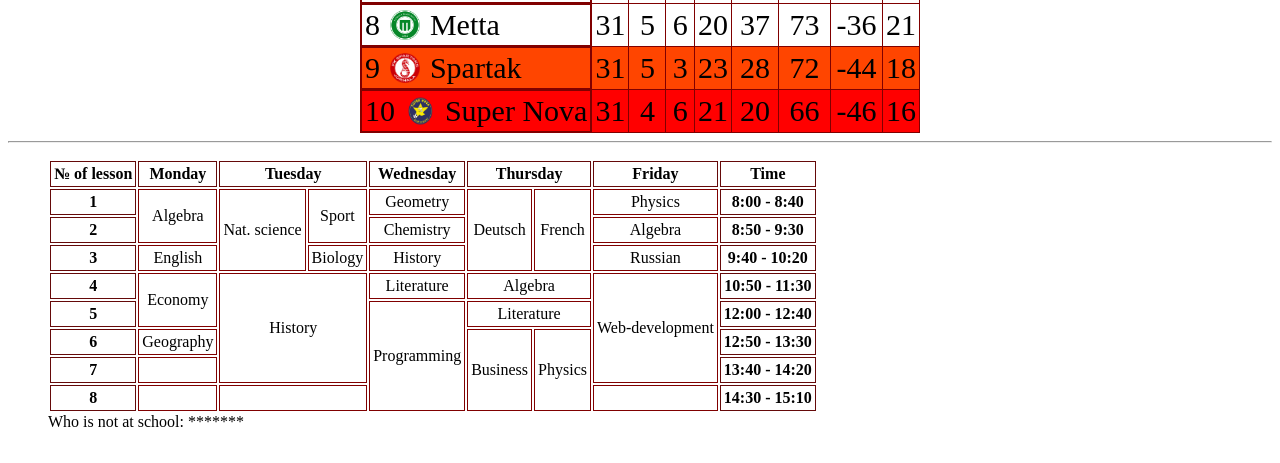
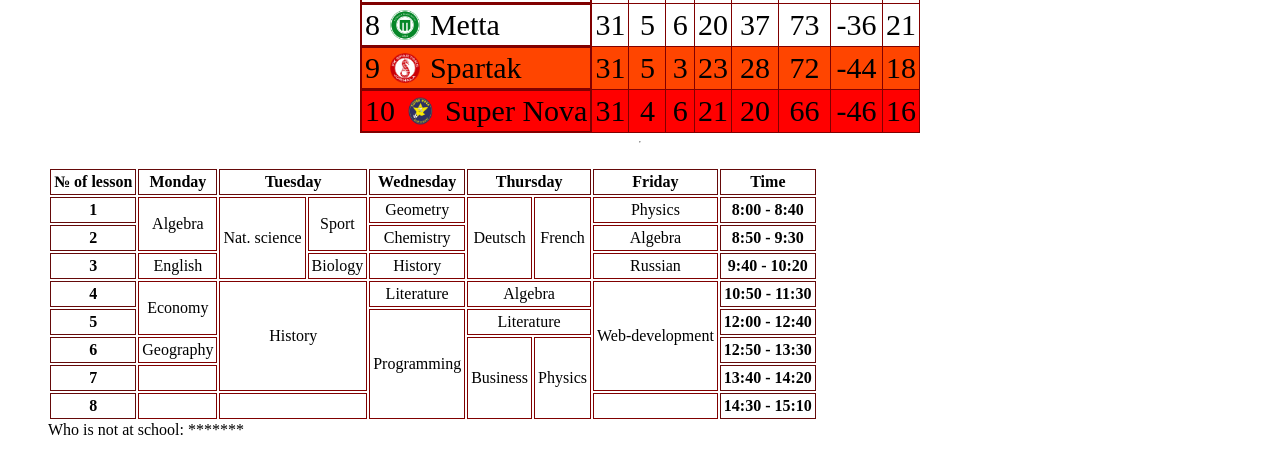
Before and after one commit to alexkuznecov16/table1, a plain HTML site: page index.html in a window 1280 px wide. Shown: the part 347-810 px from the top of the page. Drawn offline with Linux system fonts and the light colour scheme.

Commit message:
Update style.css

```diff
--- a/style/style.css
+++ b/style/style.css
@@ -1,3 +1,11 @@
+body {
+    display: flex;
+    flex-direction: column;
+    justify-content: center;
+}
+
+
+
 /*! FOOTBALL ========================================================================= */
 
 /*? TABLE types of places  =====*/
```
